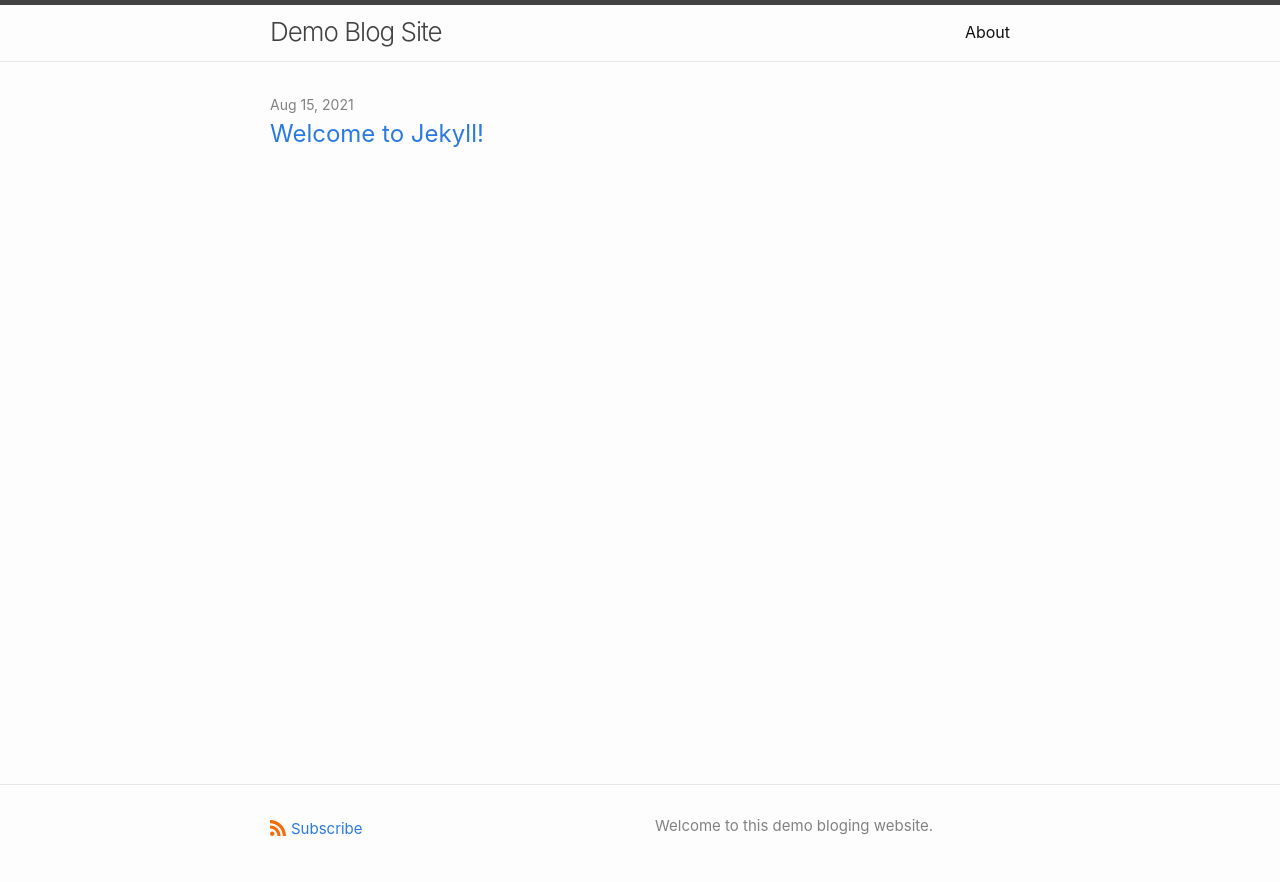
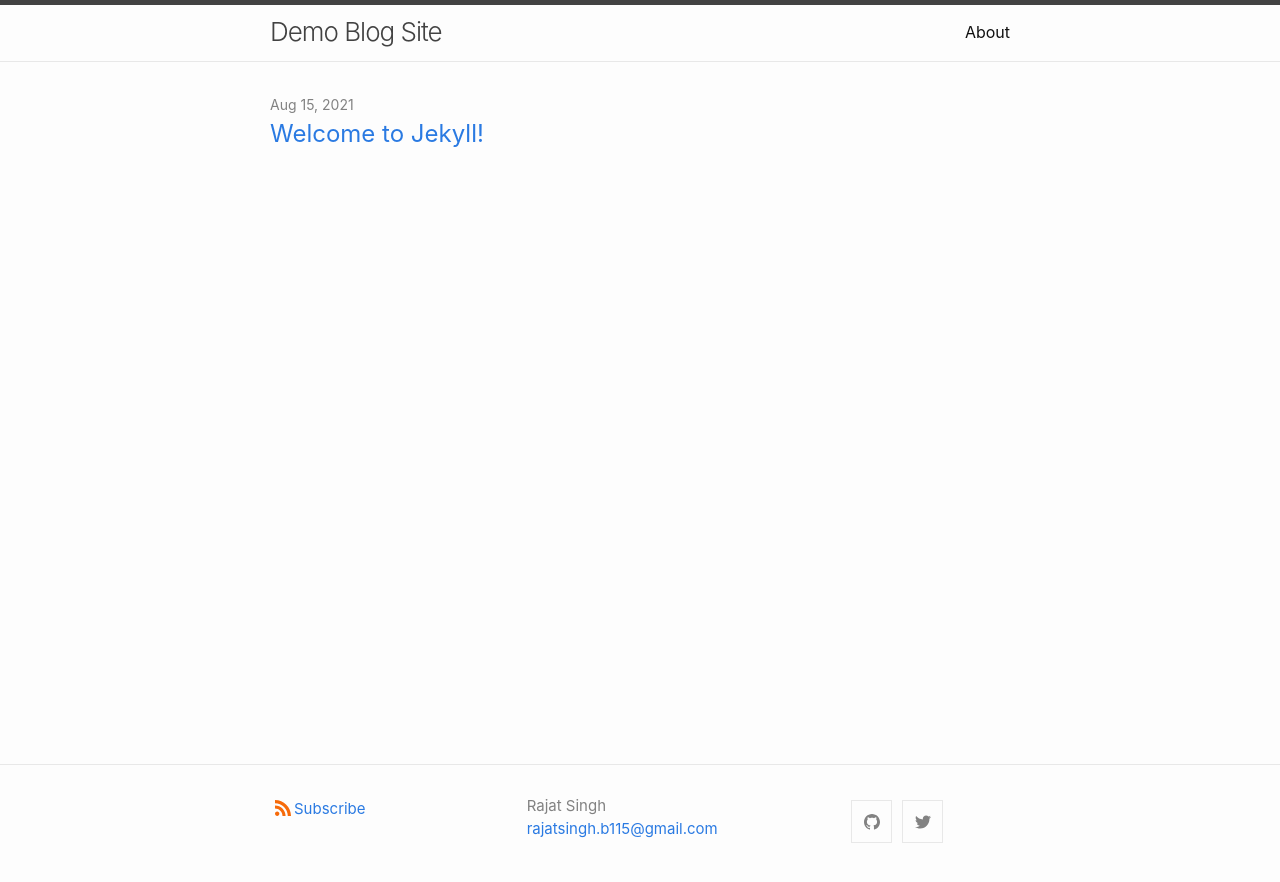
Before and after one commit to rajatb115/Jekyll-testing, a Jekyll site: the page built from index.markdown, in a window 1280 px wide. Shown: the top 882 px of the page. Built offline with Jekyll 4.4.1, drawn with Linux system fonts in a browser that asks for light colours.

Commit message:
footer edited

```diff
--- a/_config.yml
+++ b/_config.yml
@@ -19,9 +19,22 @@
 # in the templates via {{ site.myvariable }}.
 
 title: Demo Blog Site
-email: rajatsingh.b115@gmail.com
+author:
+  name: Rajat Singh
+  email: rajatsingh.b115@gmail.com
+
 description: >- # this means to ignore newlines until "baseurl:"
   Welcome to this demo bloging website.
+
+minima:
+  date_format: "%b %-d, %Y"
+
+  # generate social links in footer
+  social_links:
+    twitter: rajatb115
+    github:  jekyll
+    twitter: asdf
+
 baseurl: "/Jekyll-testing" # the subpath of your site, e.g. /blog
 url: "https://github.com/rajatb115" # the base hostname & protocol for your site, e.g. http://example.com
 twitter_username: rajatb115
@@ -30,6 +43,9 @@ github_username:  rajatb115
 # Build settings
 # removed minima theme as it is now a regular theme.
 # theme: minima
+
+
+
 plugins:
   - jekyll-feed
 
--- a/_includes/footer.html
+++ b/_includes/footer.html
@@ -4,14 +4,18 @@
   <div class="wrapper">
 
     <div class="footer-col-wrapper">
-      <div class="footer-col">
-        <p class="feed-subscribe">
+
+      <div class="footer-col footer-col-1">
+        <ul class="contact-list">
           <a href="{{ 'feed.xml' | relative_url }}">
             <svg class="svg-icon orange">
               <use xlink:href="{{ 'assets/minima-social-icons.svg#rss' | relative_url }}"></use>
             </svg><span>Subscribe</span>
           </a>
-        </p>
+        </ul>
+      </div>
+
+      <div class="footer-col">
       {%- if site.author %}
         <ul class="contact-list">
           {% if site.author.name -%}
@@ -24,12 +28,8 @@
       {%- endif %}
       </div>
       <div class="footer-col">
-        <p>{{ site.description | escape }}</p>
+        {%- include social.html -%}
       </div>
-    </div>
-
-    <div class="social-links">
-      {%- include social.html -%}
     </div>
 
   </div>
```
